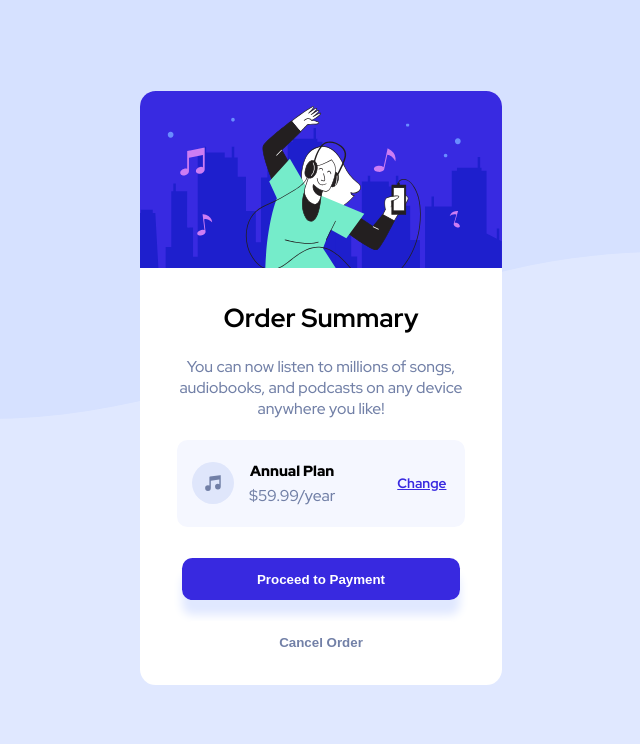
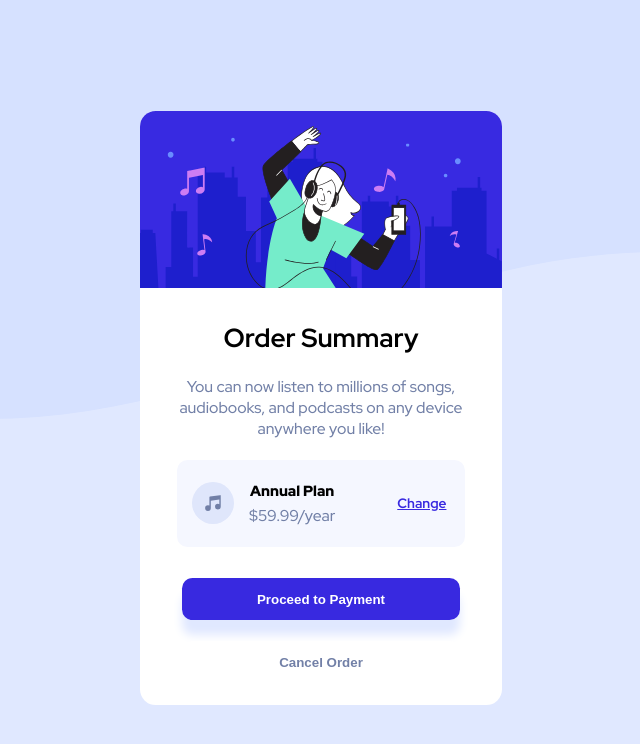
Before and after one commit to ISMAELRIVAS2018/Order-summary-component, a plain HTML site: page index.html in a window 1280 px wide. Shown: the whole page, without its empty margins (319-959 px from the left). Drawn offline with Linux system fonts and the light colour scheme; files whose address does not match are found by name.

Commit message:
modificando paddig

```diff
--- a/css/style.css
+++ b/css/style.css
@@ -58,10 +58,11 @@ body{
 
 
 .containe{
-    height: 95vh;
+    height: 100vh;
     display: flex;
     align-items: center;
     justify-content: center;
+    padding: 1rem;
 
 }
 
```
